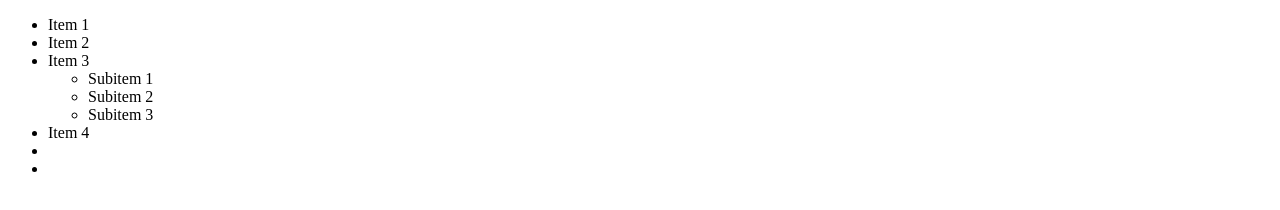
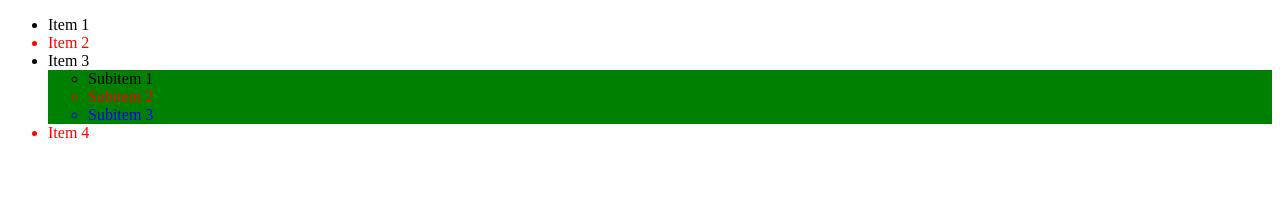
Before and after one commit to paulkmiller/programming-test, a plain HTML site: page exercise1/index.html in a window 1280 px wide. Drawn offline with nearby package versions, Linux system fonts and the light colour scheme; files that its build step writes are made by us from their sources.

Commit message:
First Test Complete

```diff
--- a/exercise1/style.scss
+++ b/exercise1/style.scss
@@ -1,13 +1,22 @@
 // #1
-
-
+.wrapper ul ul {
+  background-color: green;
+}
 
 // #2
 
-
+.wrapper ul li:nth-child(2n){
+  color: red;
+}
 
 // #3
 
-
+.wrapper ul ul li:nth-child(3){
+  color: blue;
+}
 
 // #4
+
+.wrapper > ul > li:nth-last-of-type(-n+2){
+  visibility: hidden;
+}
```
